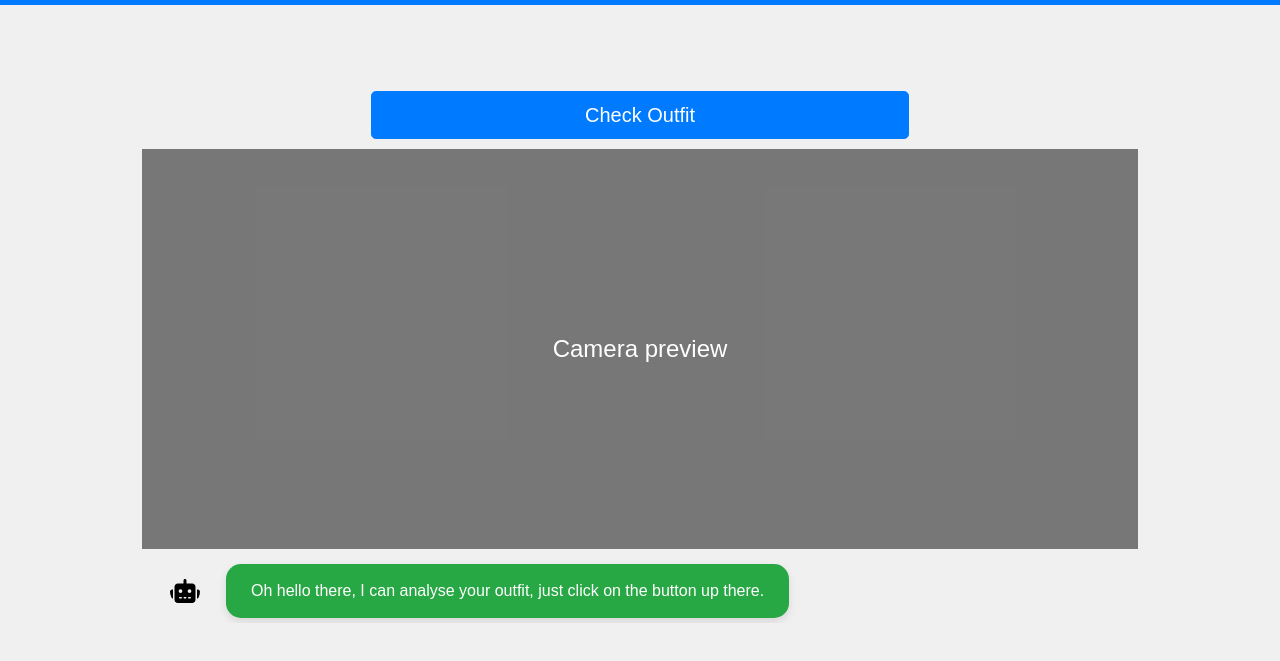
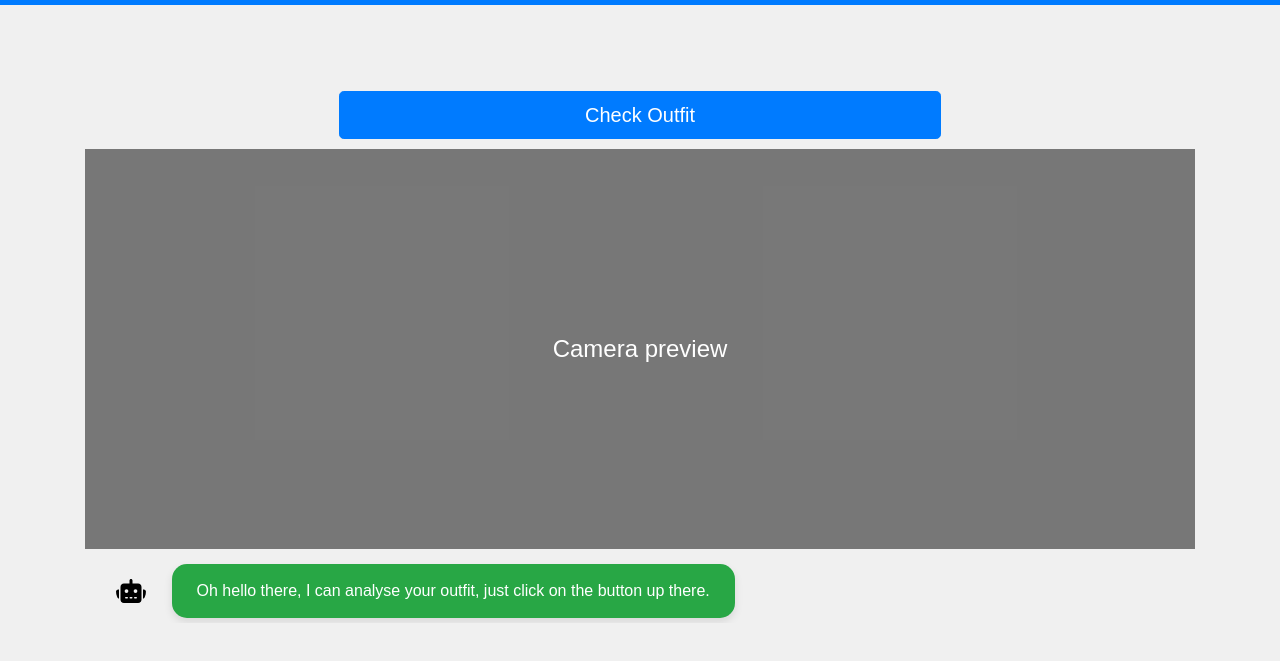
Before and after one commit to CodeDevD/outfit-checker-web, a plain HTML site: page index.html in a window 1280 px wide. Shown: the part 69-730 px from the top of the page. Drawn offline with nearby package versions, Linux system fonts and the light colour scheme; no server answers.

Commit message:
main content width fix

```diff
--- a/assets/css/style.css
+++ b/assets/css/style.css
@@ -7,10 +7,6 @@ body {
     width: 100%;
     background-color: #f0f0f0;
     font-family: Arial, sans-serif;
-}
-
-.w-90 {
-    width: 90%;
 }
 
 .container-fluid {
--- a/index.html
+++ b/index.html
@@ -43,7 +43,7 @@
         </ul>
     </div>
 
-    <div id="main-content" class="p-2 w-90">
+    <div id="main-content" class="p-2 w-100">
         <div class="container-fluid mt-5">
             <div class="row justify-content-center mt-4">
                 <!-- Button für Outfit Check -->
```
